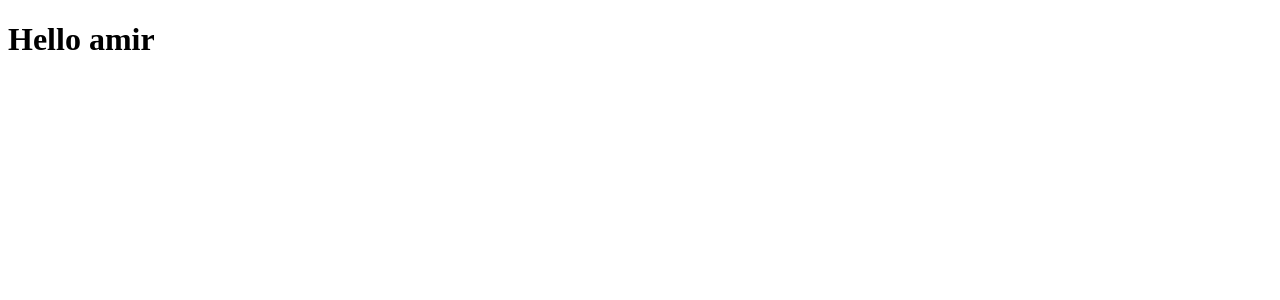
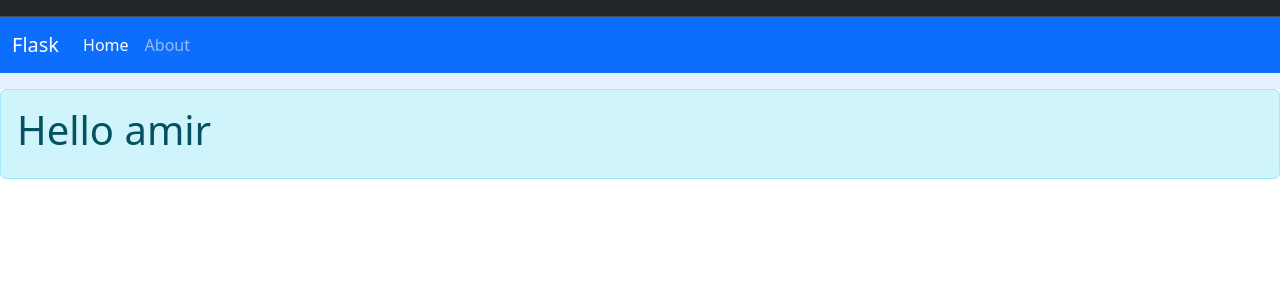
Before and after one commit to KhazaeiAmir110/help_flask, a Flask app: page / in a window 1280 px wide. Before the commit the part shown is almost empty. Shown: the top 300 px of the page. Run offline with Flask 3, Linux system fonts and the light colour scheme.

Commit message:
update html

```diff
--- a/app.py
+++ b/app.py
@@ -6,9 +6,18 @@
 @app.route('/')
 @app.route('/home')
 def hello_world():
-    return render_template('home.html', name='amir', title='home')
+    context = {
+        'name': 'amir',
+        'title': 'home',
+        'active_home': 'active',
+    }
+    return render_template('home.html', **context)
 
 
 @app.route('/about')
 def about():
-    return render_template('about.html', title='about')
+    context = {
+        'title': 'about',
+        'active_about': 'active',
+    }
+    return render_template('about.html', **context)
--- a/templates/base.html
+++ b/templates/base.html
@@ -3,8 +3,13 @@
 <head>
     <meta charset="UTF-8">
     <title>{{ title }}</title>
+    <link href="https://cdn.jsdelivr.net/npm/bootstrap@5.3.2/dist/css/bootstrap.min.css"
+          rel="stylesheet"
+          integrity="sha384-T3c6CoIi6uLrA9TneNEoa7RxnatzjcDSCmG1MXxSR1GAsXEV/Dwwykc2MPK8M2HN"
+          crossorigin="anonymous">
 </head>
 <body>
+{% include "navbar.html" %}
 {% block header %}{% endblock %}
 
 {% block body %}{% endblock %}
--- a/templates/home.html
+++ b/templates/home.html
@@ -1,5 +1,7 @@
 {% extends 'base.html' %}
 
 {% block header %}
+    <div class="alert alert-info" role="alert">
     <h1>Hello {{ name }}</h1>
+    </div>
 {% endblock %}
--- /dev/null
+++ b/templates/navbar.html
@@ -0,0 +1,28 @@
+<nav class="navbar bg-dark border-bottom border-body" data-bs-theme="dark">
+    <!-- Navbar content -->
+</nav>
+
+<nav class="navbar navbar-expand-lg bg-primary" data-bs-theme="dark">
+    <div class="container-fluid">
+      <a class="navbar-brand" href="#">Flask</a>
+
+      <div class="collapse navbar-collapse" id="navbarColor02">
+        <ul class="navbar-nav me-auto mb-2 mb-lg-0">
+          <li class="nav-item">
+            <a class="nav-link {{ active_home }}" aria-current="page" href="/home">Home</a>
+          </li>
+          <li class="nav-item">
+            <a class="nav-link {{ active_about }}" href="/about">About</a>
+          </li>
+        </ul>
+
+      </div>
+    </div>
+  </nav>
+
+<nav class="navbar" style="background-color: #e3f2fd;">
+    <!-- Navbar content -->
+</nav>
+<div class="jumbotron">
+    {% block header %}{% endblock %}
+</div>
```
